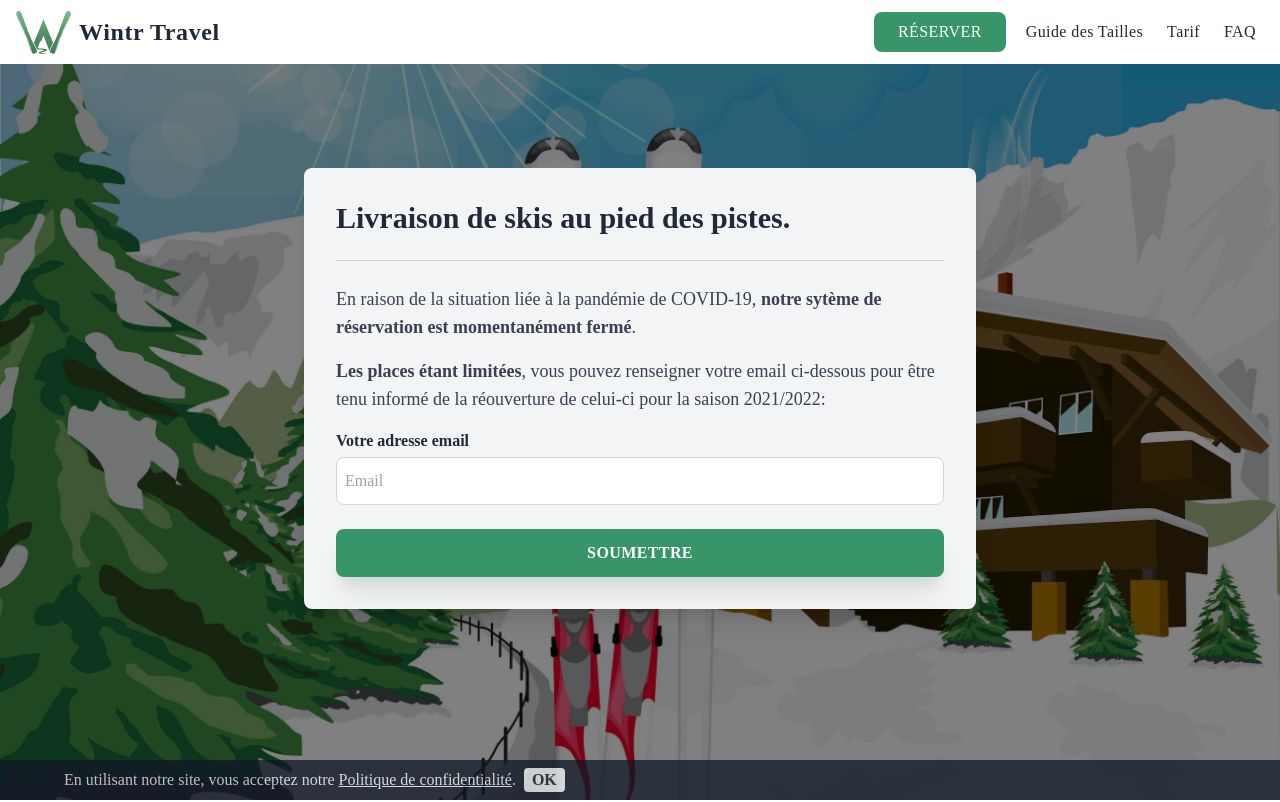
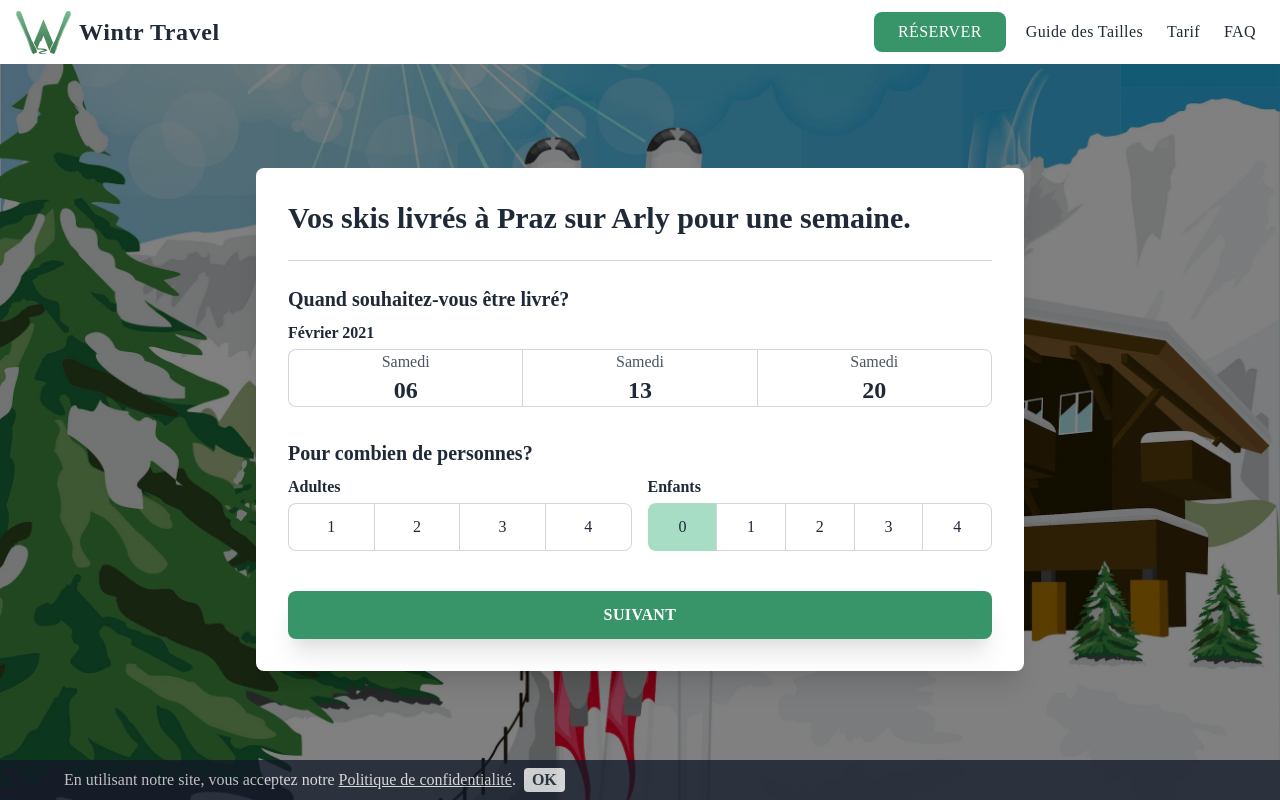
Before and after one commit to MLerasle/wintr-travel, a Next.js app: page / in a window 1280 px wide. Shown: the top 802 px of the page. Built offline with nearby package versions, Linux system fonts and the light colour scheme; no server answers; a web font is replaced by a local one.

Commit message:
Activate bookings

```diff
--- a/pages/index.js
+++ b/pages/index.js
@@ -3,10 +3,10 @@ import Head from 'next/head';
 
 import MobileImage from '@/UI/MobileImage';
 import Hero from '@/UI/Hero';
-// import BookingForm from '@/App/Home/BookingForm';
-import EmailForm from '@/App/Home/EmailForm';
+import BookingForm from '@/App/Home/BookingForm';
+// import EmailForm from '@/App/Home/EmailForm';
 import HomeArgs from '@/App/Home/Args';
-import Testimonials from '@/App/Home/Testimonials';
+// import Testimonials from '@/App/Home/Testimonials';
 import HomeCta from '@/App/Home/Cta';
 
 import * as gtag from 'lib/gtag';
@@ -28,8 +28,8 @@ const Index = () => {
       </Head>
       <MobileImage />
       <Hero type="full">
-        <EmailForm />
-        {/* <BookingForm /> */}
+        {/* <EmailForm /> */}
+        <BookingForm />
       </Hero>
       <HomeArgs />
       {/* <Testimonials /> */}
```
